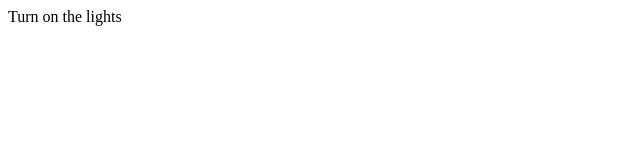
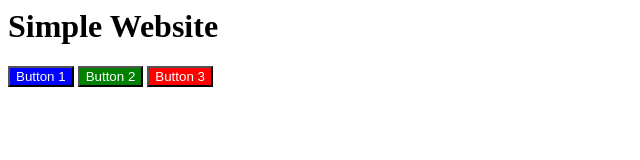
Before and after one commit to duveborg/openapi-website, a plain HTML site: page index.html in a window 1280 px wide. Shown: the whole page, without its empty margins (0-640 px from the left). Drawn offline with Linux system fonts and the light colour scheme.

Commit message:
Update index.html

```diff
--- a/index.html
+++ b/index.html
@@ -1 +1,18 @@
-<p>Turn on the lights</p>
+<html>
+<head>
+  <title>Simple Website</title>
+</head>
+<body>
+  <h1>Simple Website</h1>
+
+  <button style="background-color: blue; color: white;" onclick="buttonClicked(1)">Button 1</button>
+  <button style="background-color: green; color: white;" onclick="buttonClicked(2)">Button 2</button>
+  <button style="background-color: red; color: white;" onclick="buttonClicked(3)">Button 3</button>
+
+  <script>
+    function buttonClicked(buttonNumber) {
+      alert("You clicked Button " + buttonNumber);
+    }
+  </script>
+</body>
+</html>
```
